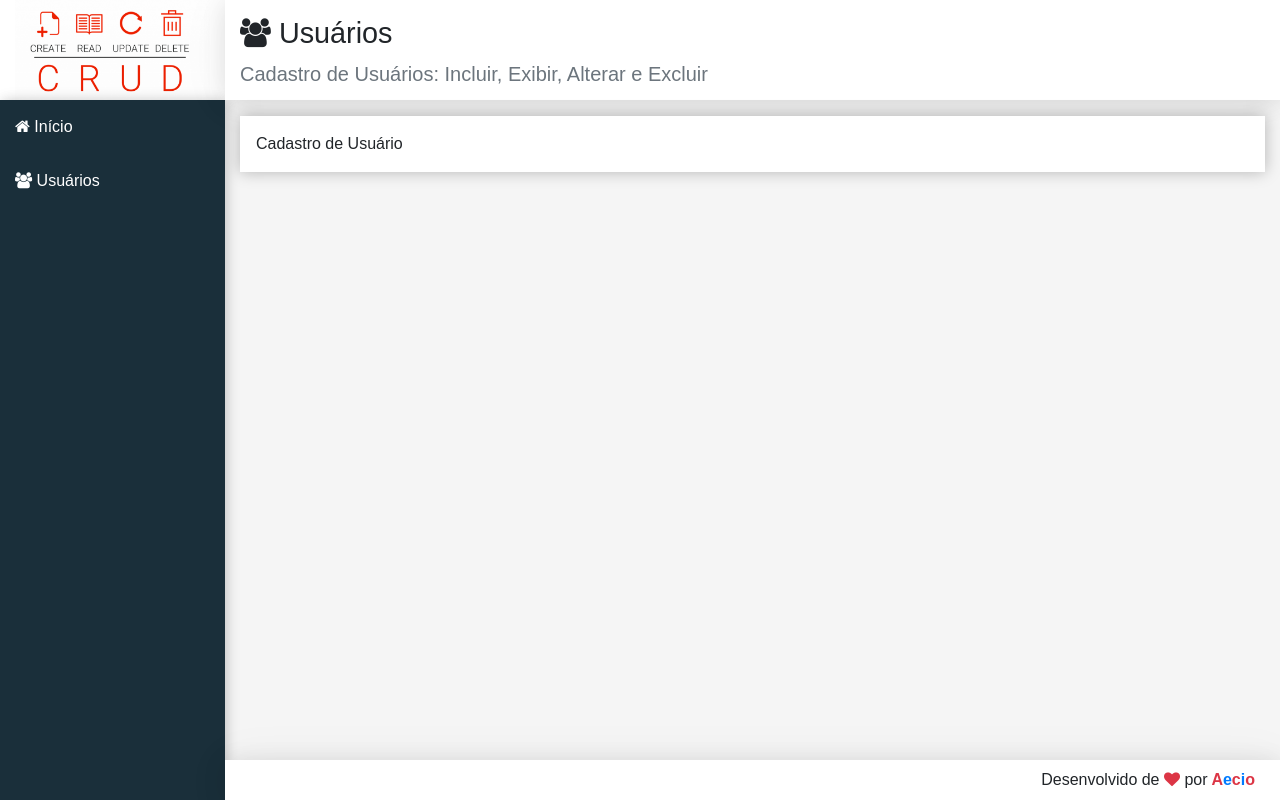
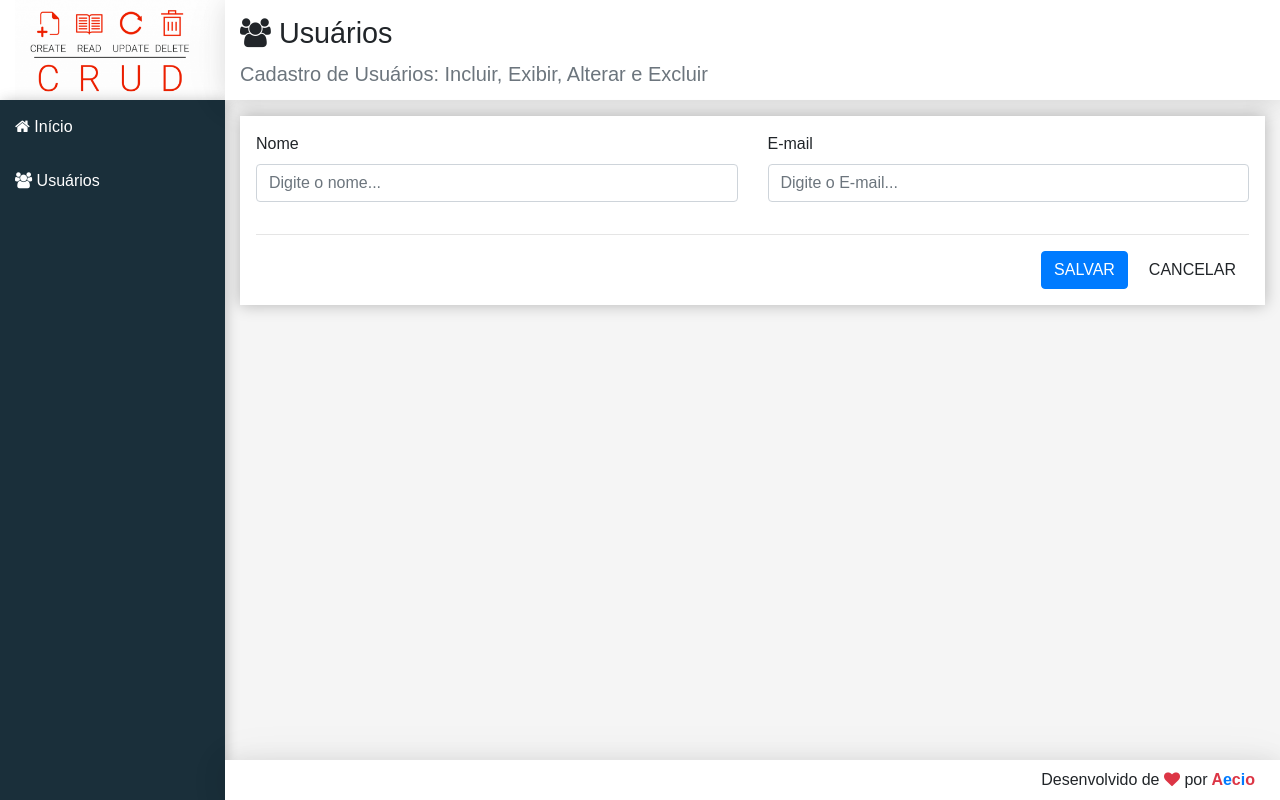
Before and after one commit to aeciofcs/crud-simples, a React (Create React App) app in the folder frontend/: page /users in a window 1280 px wide. Built offline with nearby package versions, Linux system fonts and the light colour scheme.

Commit message:
Ajustando UserCrud #2

```diff
--- a/frontend/src/components/user/UserCrud.jsx
+++ b/frontend/src/components/user/UserCrud.jsx
@@ -38,10 +38,64 @@
         return list
     }
 
+    updateField(event){
+        const user = { ...this.state.user }
+        user[event.target.name] = event.target.value
+        this.setState( { user } )
+    }
+
+    renderForm() {
+        return (
+            <div className="form">
+                <div className="row">
+                    <div className="col-12 col-md-6">
+                        <div className="form-group">
+                            <label>Nome</label>
+                            <input
+                                type        = "text"
+                                className   = "form-control"
+                                name        = "name"
+                                value       = { this.state.user.name }
+                                onChange    = { e => this.updateField(e) }
+                                placeholder = "Digite o nome..."
+                            />
+                        </div>
+                    </div>
+                    <div className="col-12 col-md-6">
+                        <div className="form-group">
+                            <label>E-mail</label>
+                            <input
+                                type        = "text"
+                                className   = "form-control"
+                                name        = "email"
+                                value       = { this.state.user.email }
+                                onChange    = { e => this.updateField(e) }
+                                placeholder = "Digite o E-mail..."
+                            />
+                        </div>
+                    </div>
+                </div>
+                <hr />
+                <div className="row">
+                    <div className="col-12 d-flex justify-content-end">
+                        <button className="btn btn-primary"
+                                onClick = { e => this.save(e) }>
+                            SALVAR
+                        </button>
+                        <button className="btn secondary ml-2"
+                                onClick = { e => this.clear(e) } >
+                            CANCELAR
+                        </button>
+                    </div>
+                </div>
+            </div>
+        )
+    }
+
     render(){
         return (
             <Main {...headerProps}>
-                Cadastro de Usuário
+                {this.renderForm()}
             </Main>
         )
     }
```
Also changed, not shown: 1 other file (tests, documents, lock files or other folders).
